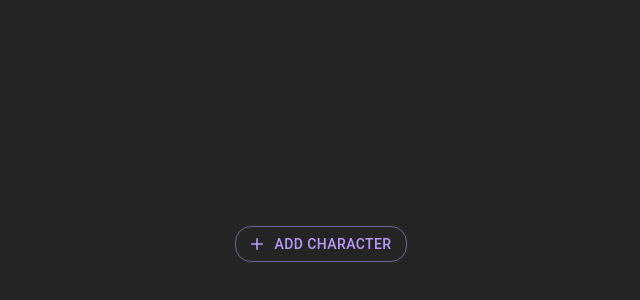
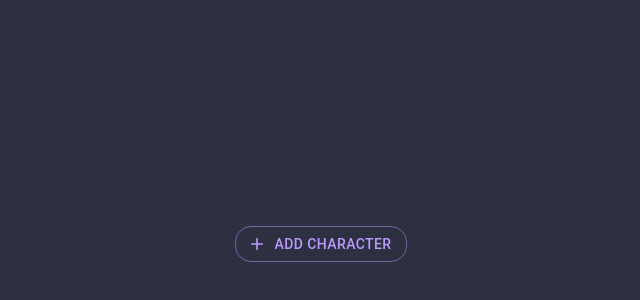
Before and after one commit to Heonozis/simple-character-sheet, a React (Vite) app: page /#/character in a window 1280 px wide. Shown: the part 156-456 px from the top of the page, without its empty margins (319-959 px from the left). Built offline with nearby package versions, Linux system fonts and the light colour scheme.

Commit message:
Update colors to match OBR

```diff
--- a/src/components/Item.tsx
+++ b/src/components/Item.tsx
@@ -3,7 +3,7 @@ import { styled } from '@mui/material/styles';
 
 
 const Item = styled(Paper)(({ theme }) => ({
-  backgroundColor: theme.palette.mode === 'dark' ? '#1A2027' : '#fff',
+  backgroundColor: '#30364f',
   ...theme.typography.body2,
   padding: theme.spacing(1),
   textAlign: 'center',
--- a/src/index.css
+++ b/src/index.css
@@ -65,7 +65,7 @@ button:focus-visible {
 
 @media (prefers-color-scheme: light) {
   :root {
-    color: #213547;
+    color: #2c3040;
     background-color: #ffffff;
   }
 
@@ -74,7 +74,7 @@ button:focus-visible {
   }
 
   body {
-    background-color: #242424;
+    background-color: #2c3040;
   }
 
   a:hover {
```
